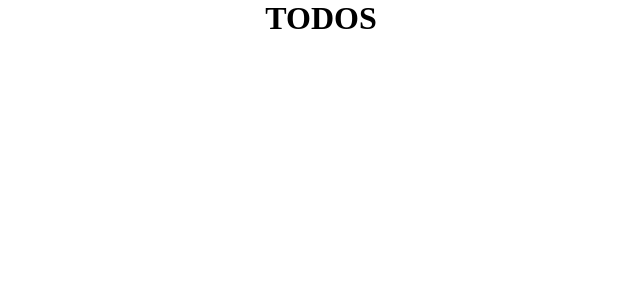
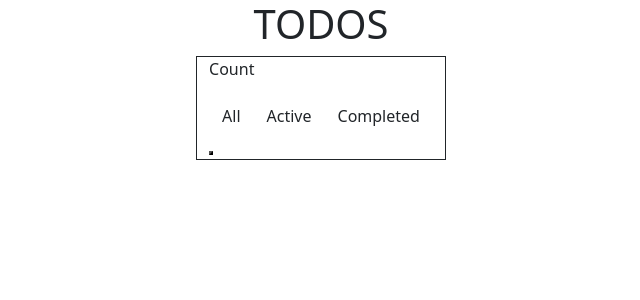
Before and after one commit to DeveloperDadd/toDoList1, a React (Create React App) app: page / in a window 1280 px wide. Shown: the top 300 px of the page, without its empty margins (319-959 px from the left). Built offline with nearby package versions, Linux system fonts and the light colour scheme.

Commit message:
started the to do list footer, import Bootstrap

```diff
--- a/src/App.js
+++ b/src/App.js
@@ -1,14 +1,19 @@
 import Heading from './routes/Heading';
 import Container from './routes/Container';
+import Footer from './routes/Footer';
 
 function App() {
+
+  const buttons = {
+
+  }
+
   return (
     <>
     <Heading title="TODOS"/>
-    <Container>
-
-
-    </Container>
+    <div className='container-sm border border-dark'>
+      <Footer />
+    </div>
     </>
   );
 }
--- a/src/index.js
+++ b/src/index.js
@@ -2,7 +2,7 @@ import React from 'react';
 import ReactDOM from 'react-dom/client';
 import './index.css';
 import App from './App';
-
+import 'bootstrap/dist/css/bootstrap.css';
 
 
 const root = ReactDOM.createRoot(document.getElementById('root'));
--- /dev/null
+++ b/src/routes/Footer.js
@@ -0,0 +1,15 @@
+import React from 'react';
+
+export default function Footer() {
+    return(
+        <>
+            <p>Count</p>
+            <div>
+            <button className='btn'>All</button>
+            <button className='btn'>Active</button>
+            <button className='btn'>Completed</button>
+            </div>
+            <button></button>
+        </>
+    )
+}
--- a/src/routes/Heading.js
+++ b/src/routes/Heading.js
@@ -1,5 +1,5 @@
 import React from 'react';
 
 export default function Heading({ title }) {
-    return <h1>{title}</h1>
+    return <h1 className='text-center'>{title}</h1>
 }
```
